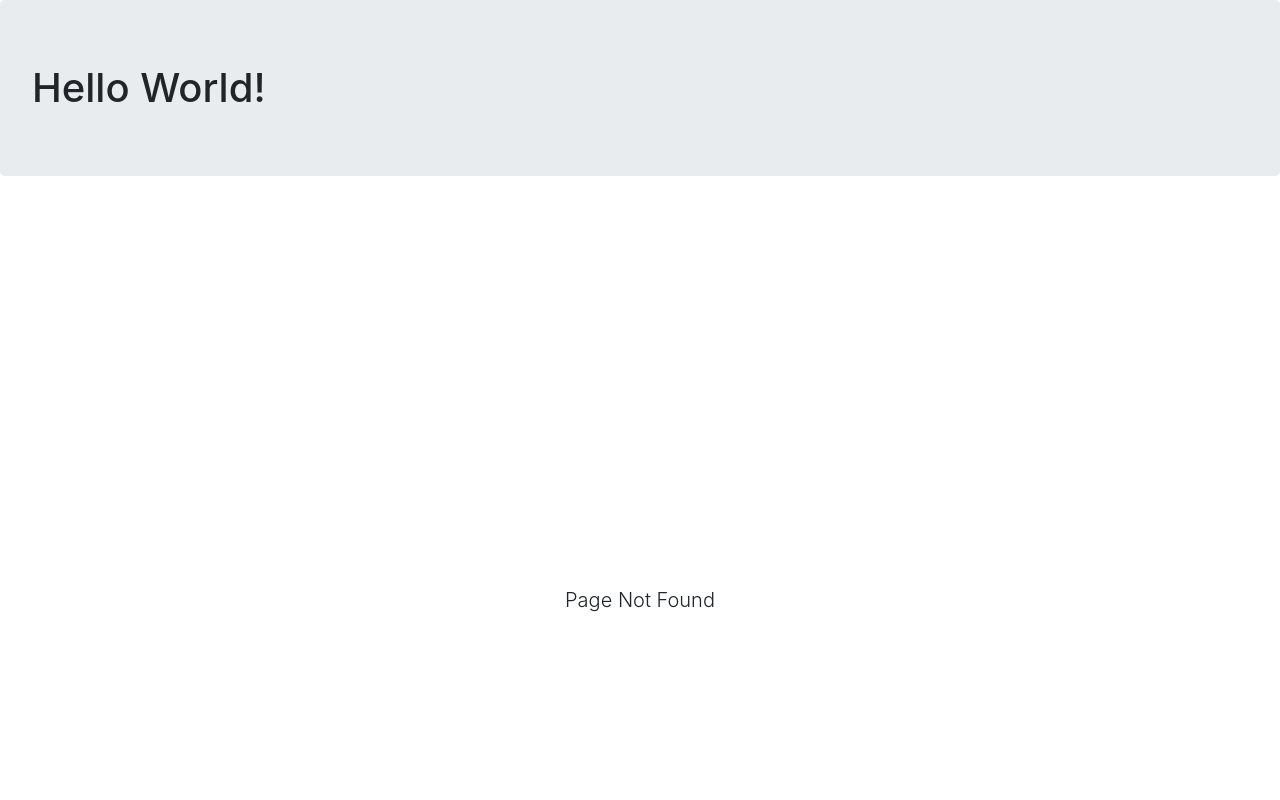
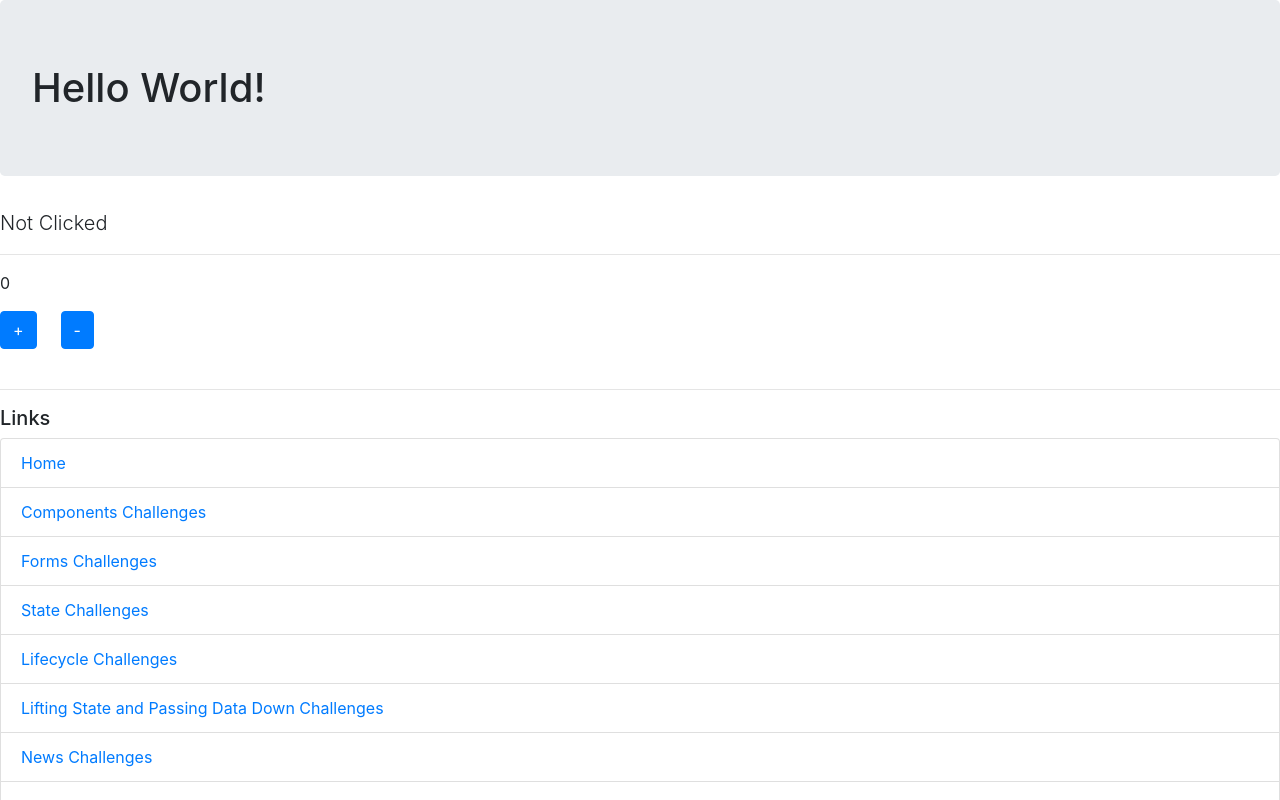
Before and after one commit to dredgos/w09-10-react, a React (Create React App) app: page /usereducer in a window 1280 px wide. Before the commit this address had no page. Shown: the top 800 px of the page. Built offline with nearby package versions, Linux system fonts and the light colour scheme.

Commit message:
Clicked and StepCounter Reducer challenges added

```diff
--- a/src/components/Footer.js
+++ b/src/components/Footer.js
@@ -28,6 +28,9 @@ const Footer = () => (
             <li className="list-group-item">
                 <Link to="/hooks">Hooks Challenges</Link>
             </li>
+            <li className="list-group-item">
+                <Link to="/usereducer">Reducer Challenges</Link>
+            </li>
         </ul>
     </footer>
     )
--- a/src/components/Stuff.js
+++ b/src/components/Stuff.js
@@ -45,6 +45,8 @@ import TempConvertorHooks from './hooks/TempConvertorHooks'
 import ListHooks from './hooks/ListHooks'
 import ColoursHooks from './hooks/ColoursHooks'
 import DieHooks from './hooks/DieHooks'
+import ClickedReducer from './useReducer/ClickedReducer'
+import StepCounterReducer from './useReducer/StepCounterReducer'
 
 
 let colours = [
@@ -171,6 +173,12 @@ const Stuff = ( {displaySquare} ) => (
             <DieHooks sides={6} /> <hr />
           </Route>
 
+          {/* Routes for all the useReducer challenges       */}
+          <Route exact path="/usereducer">
+            <ClickedReducer /><hr />
+            <StepCounterReducer max={100} step={5} /><hr />
+          </Route>
+
 
 
       <FourOhFour />
--- a/src/components/hooks/DieHooks.js
+++ b/src/components/hooks/DieHooks.js
@@ -1,4 +1,3 @@
-import { findByLabelText } from '@testing-library/dom';
 import { useState } from 'react';
 
 
--- /dev/null
+++ b/src/components/useReducer/ClickedReducer.js
@@ -0,0 +1,33 @@
+import { useReducer } from 'react';
+
+const initialState = { clicked: false };
+
+
+const setClicked = state => {
+    let { clicked } = state;
+    return {...state, clicked: !clicked};
+}
+
+const reducer = (state, action) => {
+    switch(action.type) {
+        case "CLICK": return setClicked(state);
+        default: return state;
+    };
+}
+
+
+const ClickedReducer = () => {
+
+    const [ state, dispatch ] = useReducer(reducer, initialState);
+    const { clicked } = state;
+
+    return (
+        <>
+            <p className="lead" onClick={ () => dispatch({ type: "CLICK" })}>
+                {!clicked ? 'Not Clicked' : ' Clicked'}
+            </p>
+        </>
+    );
+};
+
+export default ClickedReducer;
--- /dev/null
+++ b/src/components/useReducer/StepCounterReducer.js
@@ -0,0 +1,48 @@
+import { useReducer } from 'react';
+
+const initialState = { counter: 0 };
+
+const setAddStep = (state, {step, max}) => {
+    let { counter } = state;
+    return {...state,
+            counter: counter < max ? counter + step : counter,
+        };
+}
+
+const setSubtractStep = (state, {step}) => {
+    let { counter } = state;
+    return {...state,
+            counter: counter > 0 ? counter - step : counter,
+        };
+}
+
+const reducer = (state, action) => {
+    switch(action.type) {
+        case "ADDSTEP": return setAddStep(state, action);
+        case "SUBTRACTSTEP": return setSubtractStep(state, action);
+        default: return state;
+    }
+}
+
+
+const StepCounterReducer = ({max, step}) => {
+
+    const [state, dispatch ] = useReducer(reducer, initialState);
+    const { counter } = state;
+
+    return (
+        <>
+            <p>{counter}</p>
+            <button
+                onClick={ () => dispatch({ type: "ADDSTEP", step: step, max: max })}
+                className="btn btn-primary mr-4 mb-4">+
+            </button>
+            <button
+                onClick={ () => dispatch({ type: "SUBTRACTSTEP", step: step })}
+                className="btn btn-primary mb-4">-
+            </button>
+        </>
+    );
+};
+
+export default StepCounterReducer;
```
